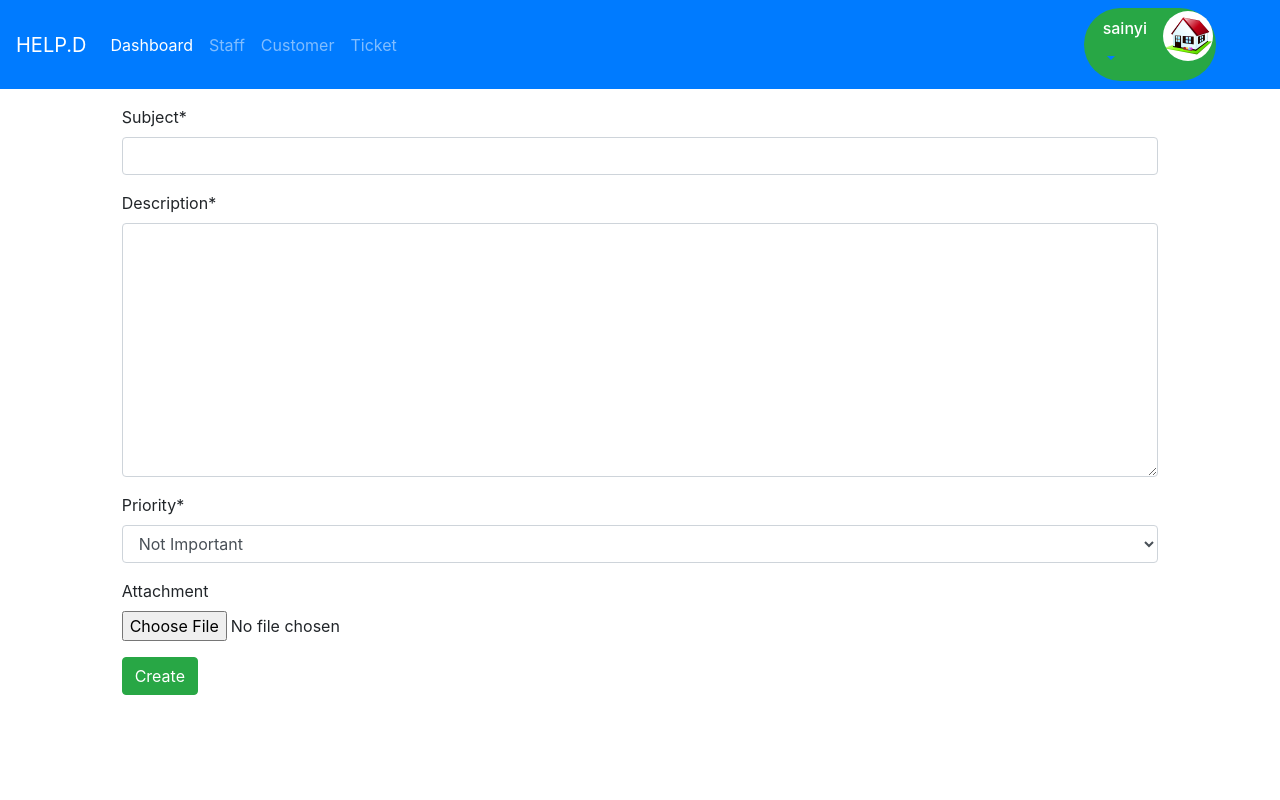
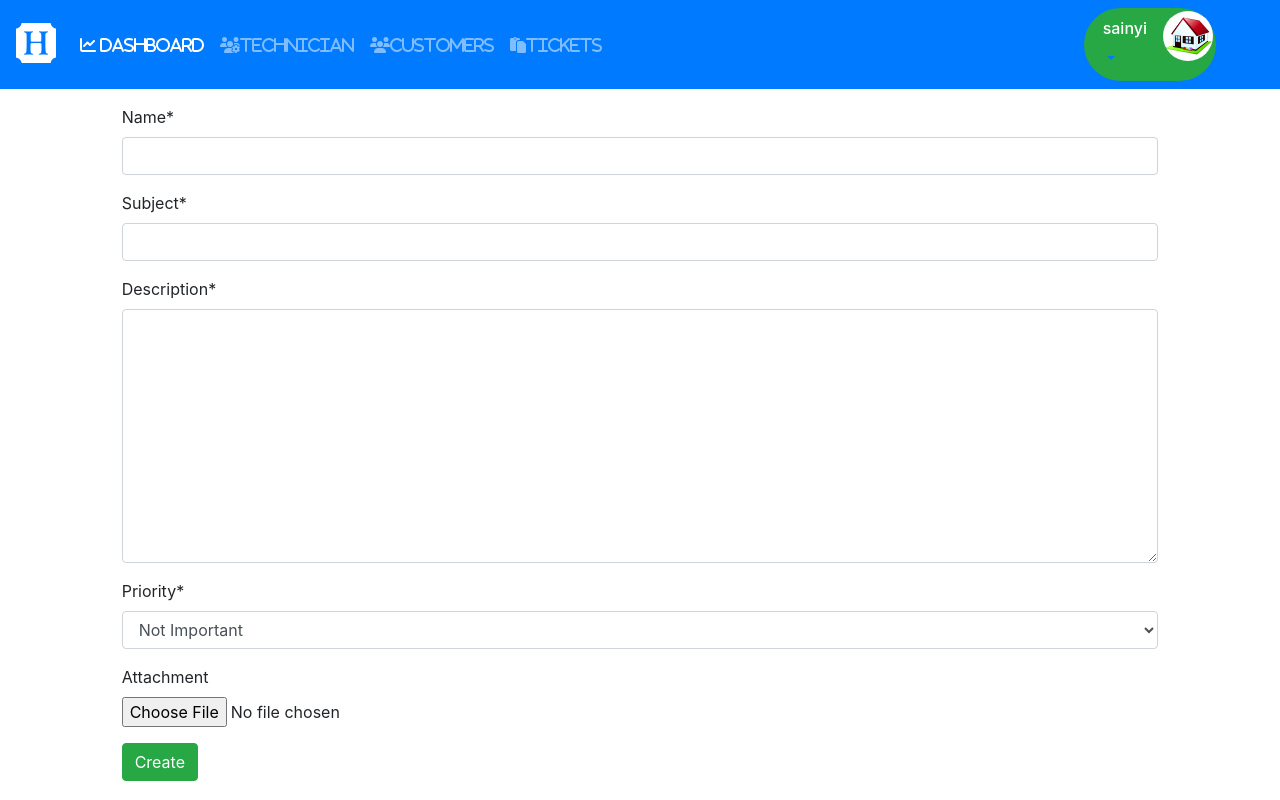
Before and after one commit to mgsainyinyitun/HelpDesk, a Django app: page /create in a window 1280 px wide. Run offline with Django 3.2, Linux system fonts and the light colour scheme; a user stored in the database is signed in; data comes from the database, SQL or seed files in the repository; both versions use the stored data as it was after the commit; some libraries are stand-ins or nearby versions.

Commit message:
add technician view and management

```diff
--- a/tickets/forms.py
+++ b/tickets/forms.py
@@ -6,8 +6,7 @@ class CommentForm(forms.ModelForm):
 		model = Comment;
 		fields = ('name','body');
 
-
 class TicketForm(forms.ModelForm):
 	class Meta:
 		model =  Tickets;
-		fields = ('subject','description','priority','attachment');
+		fields = ('name','subject','description','priority','attachment');
--- a/tickets/templates/tickets/customer_dashboard.html
+++ b/tickets/templates/tickets/customer_dashboard.html
@@ -5,3 +5,4 @@
 	 <a href="/status/recent" class="btn btn-dark rounded-pill">Recent</a>
 </div>
 {% include 'tickets/tickets_list.html' %}
+{% include 'tickets/paginator.html' %}
--- a/tickets/views.py
+++ b/tickets/views.py
@@ -8,9 +8,7 @@ from django.core.paginator import Paginator,PageNotAnInteger;
 
 @login_required
 def dashboard(request):
-	open=0;
-	closed =0;
-	pending = 0;
+	open=0;closed =0;pending = 0;
 	if request.user.is_superuser or request.user.is_staff:
 		tickets = Tickets.objects.all();
 	else:
@@ -25,9 +23,12 @@ def dashboard(request):
 		elif ticket.status == 'Pending':
 			pending = pending +1;
 
+	print('open:::',open);
+	print('closed:::',closed);
+	print('pending:::',pending);
 
 	#paginator function
-	page_obj,tickets = paginated(request,tickets);
+	page_obj,tickets = paginated(request,tickets,3);
 
 	#print('User',user);
 	return render(request,'user/dashboard.html',{'tickets':tickets,
@@ -35,6 +36,7 @@ def dashboard(request):
 												 'closed':closed,
 												 'pending':pending,
 												 'page_obj':page_obj,
+												 'dashboard':'active',
 												});
 
 
@@ -78,6 +80,7 @@ def ticket_detail(request,id):
 														'comments':comments,
 														'pri_design':pri_design,
 														'priority':priority,
+														'dashboard':'active',
 														});
 
 
@@ -105,12 +108,14 @@ def create_ticket(request):
 		if new_form.is_valid():
 			new_ticket = new_form.save(commit = False);
 			new_ticket.user = request.user;
-			new_ticket.name = request.user.username;
+			#new_ticket.name = request.user.username;
 			new_ticket.save();
 			return redirect('dashboard');
 	else:
 		new_form = TicketForm();
-	return render(request,'tickets/create_ticket.html' ,{'new_form':new_form});
+	return render(request,'tickets/create_ticket.html' ,{'new_form':new_form,
+														 'dashboard':'active',
+															});
 
 
 @login_required
@@ -118,31 +123,35 @@ def status_view(request,status):
 	if status == 'recent':
 		return redirect('dashboard');
 
+	tickets = Tickets.objects.filter(status = status.capitalize());
 
-	tickets = Tickets.objects.filter(status = status.capitalize());
+	if not request.user.is_superuser and not request.user.is_staff:
+		tickets = tickets.filter(user= request.user);
+
 	number = 0;
 	# Key <Open, Closed , Pending>
 	for _ in tickets:
 		number = number+1; #tickets.count
 
-	page_obj,tickets = paginated(request,tickets);
+	page_obj,tickets = paginated(request,tickets,3);
 
 	return render(request,'tickets/status_view.html',{'tickets':tickets,
 													  'status':status,
 													  'number':number,
 													  'page_obj':page_obj,
+													  'dashboard':'active',
 														});
 
 
 
-def paginated(request,tickets):
-	paginator = Paginator(tickets,3);
+def paginated(request,objects,number):
+	paginator = Paginator(objects,number);
 	try:
 		page = request.GET.get('page'); # page no variable
 		page_obj =paginator.get_page(page);
-		tickets = paginator.page(page);
+		objects = paginator.page(page);
 	except PageNotAnInteger:
 		page_obj = paginator.get_page(1);
-		tickets = paginator.page(1);
+		objects = paginator.page(1);
 
-	return page_obj,tickets;
+	return page_obj,objects;
--- a/user/forms.py
+++ b/user/forms.py
@@ -7,7 +7,7 @@ class UserRegistrationForm(forms.ModelForm):
 	password2 = forms.CharField(label='Repeat Password',widget=forms.PasswordInput);
 	class Meta:
 		model = User;
-		fields = ('username','first_name','last_name','email');
+		fields = ('username','is_superuser','first_name','last_name','email');
 
 	def clean_password2(self):
 		cd = self.cleaned_data
--- a/user/templates/user/base.html
+++ b/user/templates/user/base.html
@@ -11,6 +11,8 @@
     <link rel="stylesheet" href="https://cdn.jsdelivr.net/npm/bootstrap@4.5.3/dist/css/bootstrap.min.css" integrity="sha384-TX8t27EcRE3e/ihU7zmQxVncDAy5uIKz4rEkgIXeMed4M0jlfIDPvg6uqKI2xXr2" crossorigin="anonymous">
 
     <title>{% block title %}{% endblock %}</title>
+
+    <script src="https://kit.fontawesome.com/0c56c59398.js" crossorigin="anonymous"></script>
   </head>
   <body id="blackground">
 
--- a/user/templates/user/naviation.html
+++ b/user/templates/user/naviation.html
@@ -1,31 +1,31 @@
 
   <nav class="navbar navbar-expand-lg navbar-dark bg-primary">
   {% load static %}
-  <a class="navbar-brand" href="#">HELP.D</a>
+  <a class="navbar-brand" href="#"><i class="fab fa-hire-a-helper" style="font-size: 2em;"></i></a>
   <button class="navbar-toggler" type="button" data-toggle="collapse" data-target="#navbarNavDropdown" aria-controls="navbarNavDropdown" aria-expanded="false" aria-label="Toggle navigation">
     <span class="navbar-toggler-icon"></span>
   </button>
   <div class="collapse navbar-collapse" id="navbarNavDropdown">
     <ul class="navbar-nav">
-      <li class="nav-item active">
-        <a class="nav-link" href="{% url 'dashboard'%}">Dashboard <span class="sr-only">(current)</span></a>
+      <li class="nav-item {{dashboard}}">
+        <a class="nav-link" href="{% url 'dashboard'%}"><i class="fas fa-chart-line"> DASHBOARD</i><span class="sr-only">(current)</span></a>
       </li>
       {% if user.is_superuser or user.is_staff %}
 
         {% if user.is_superuser %}
-        <li class="nav-item">
-          <a class="nav-link" href="#">Staff</a>
+        <li class="nav-item {{tech}}">
+          <a class="nav-link" href="{% url 'tech-view' %}"><i class="fas fa-users-cog">TECHNICIAN</i></a>
         </li>
         {% endif %}
 
         <li class="nav-item">
-          <a class="nav-link" href="#">Customer</a>
+          <a class="nav-link" href="#"><i class="fas fa-users">CUSTOMERS</i></a>
         </li>
          <li class="nav-item">
-        <a class="nav-link" href="#">Ticket</a>
+        <a class="nav-link" href="#"><i class="fas fa-paste">TICKETS</i></a>
         {% else %}
-        <a class="nav-link" href="create">New Ticket</a>
-        <a class="nav-link" href="#">About Us</a>
+        <a class="nav-link" href="create">NEW TICKETS</a>
+        <a class="nav-link" href="#">ABOUT US</a>
         {% endif %}
       </li>
     </ul>
--- a/user/urls.py
+++ b/user/urls.py
@@ -14,6 +14,8 @@ urlpatterns = [
     path('reset/done/',auth.PasswordResetCompleteView.as_view(),name='password_reset_complete'),
     path('register/',views.register,name='register'),
     path('edit/',views.edit,name='edit'),
+    path('tech/',views.tech_view,name='tech-view'),
+    path('tech/<str:role>',views.role_view,name='role-view'),
 
     #path('dashboard/',views.dashboard,name='dashboard'),
 ]
```
Also changed, not shown: user/templates/user/role_view.html (added, +11 -0 lines), user/templates/user/tech_list.html (added, +41 -0 lines), user/templates/user/tech_view.html (added, +11 -0 lines), user/templates/user/test.html (added, +10 -0 lines), user/views.py (+37 -2 lines), db.sqlite3, static/profile_pictures/avatar.jpg (added), static/profile_pictures/profile.png (added).
